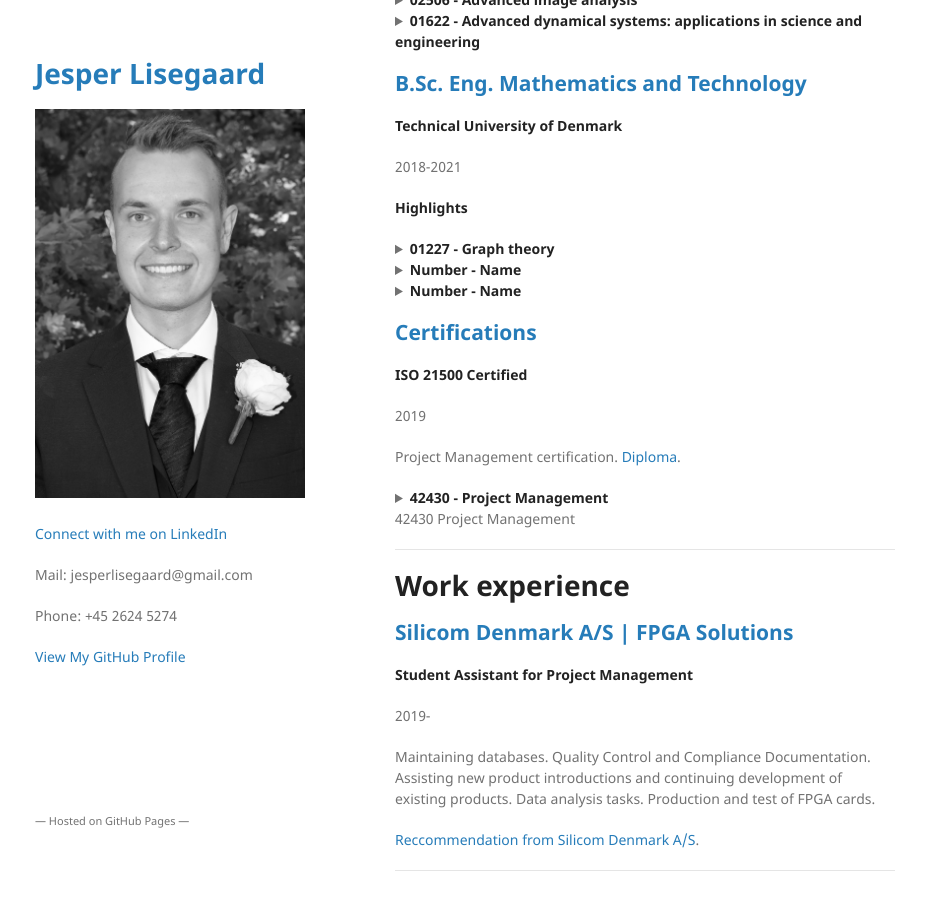
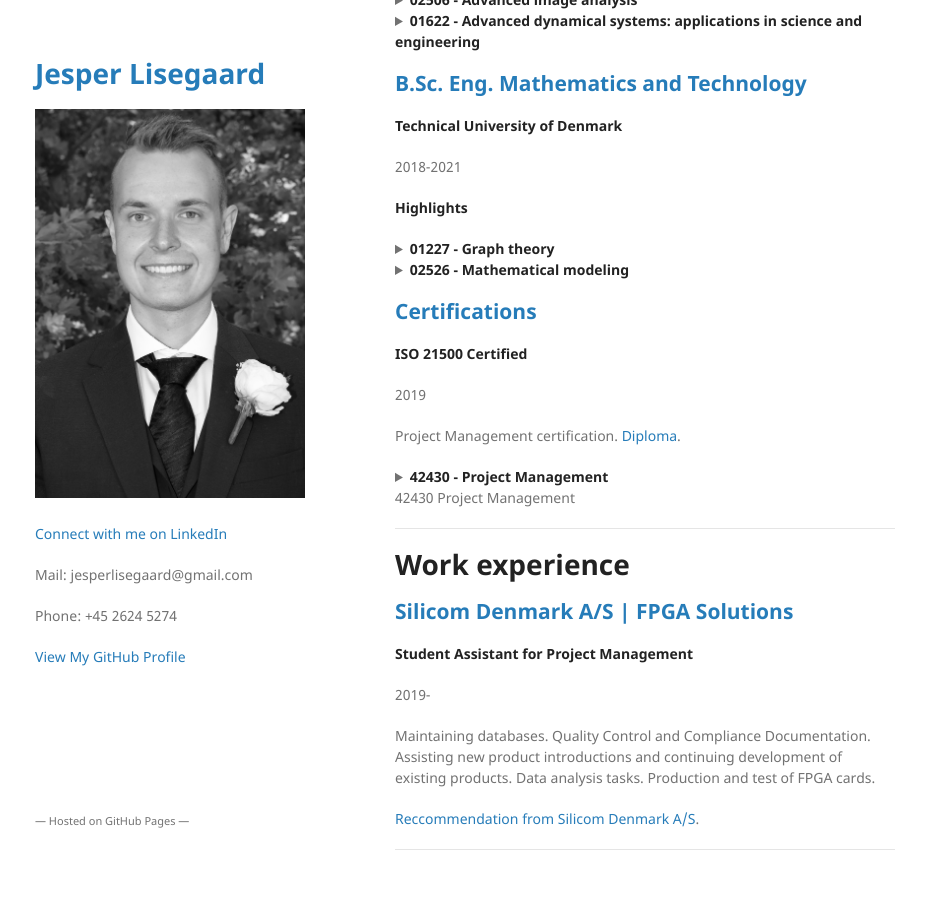
Before and after one commit to JLisegaard/jlisegaard.github.io, a Jekyll site: the page built from index.md, in a window 1280 px wide and 900 px high, scrolled down 938 px. Shown: the whole window, without its empty margins (175-1101 px from the left). Built offline with Jekyll 4.4.1, drawn with Linux system fonts in a browser that asks for light colours.

Commit message:
Update index.md

```diff
--- a/index.md
+++ b/index.md
@@ -71,15 +71,9 @@ Focus: Numerical Simulation of Differential Equations & Optimization Techniques.
 </details>
 
 <details>
-  <summary><strong>Number - Name</strong></summary>
-  <p> Grade:  () </p>
-  <p>  </p>
-</details>
-
-<details>
-  <summary><strong>Number - Name</strong></summary>
-  <p> Grade:  () </p>
-  <p>  </p>
+  <summary><strong>02526 - Mathematical modeling</strong></summary>
+  <p> Grade: 12 (A) </p>
+  <p> Setting up mathematical models, carry out simulations and calculations on these models, and perform a critical analysis and report the obtained results. </p>
 </details>
 
 <p>  </p>
```
